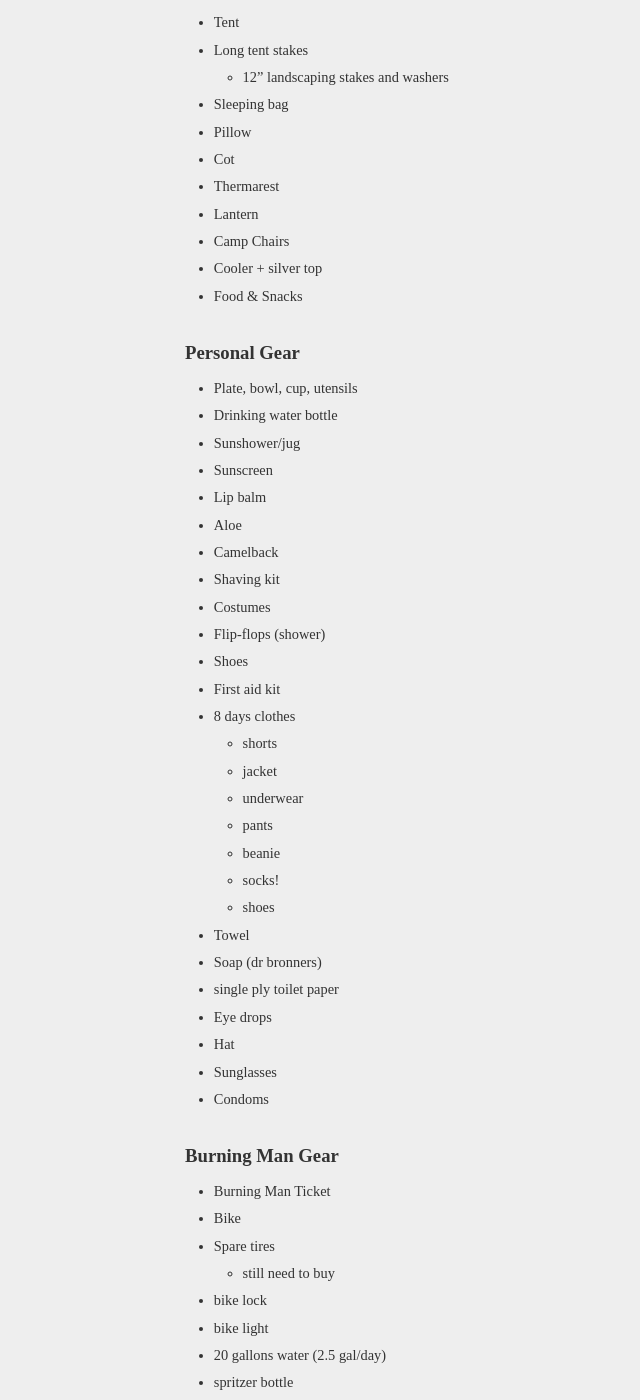
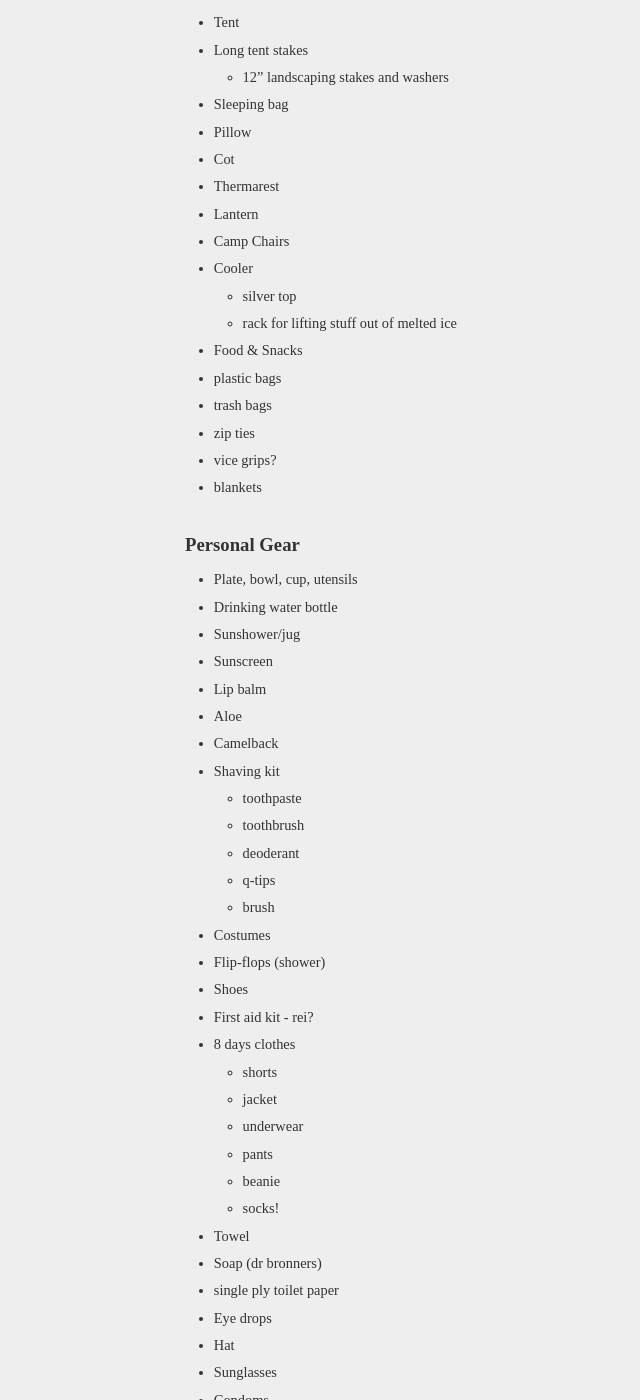
Before and after one commit to icco/traveling, a Jekyll site: the page built from old/burningman2012.md, in a window 1280 px wide and 1400 px high, scrolled down 195 px. Shown: the whole window, without its empty margins (55-695 px from the left). Built offline with Jekyll 4.4.1, drawn with Linux system fonts in a browser that asks for light colours; some of the changed text lies outside the part shown.

Commit message:
more stuff from reed.

```diff
--- a/old/burningman2012.md
+++ b/old/burningman2012.md
@@ -20,8 +20,15 @@ Based off of [Reed Morse's List][1].
  * Thermarest
  * Lantern
  * Camp Chairs
- * Cooler + silver top
+ * Cooler
+   * silver top
+   * rack for lifting stuff out of melted ice
  * Food &amp; Snacks
+ * plastic bags
+ * trash bags
+ * zip ties
+ * vice grips?
+ * blankets
 
 ## Personal Gear
 
@@ -33,10 +40,15 @@ Based off of [Reed Morse's List][1].
  * Aloe
  * Camelback
  * Shaving kit
+   * toothpaste
+   * toothbrush
+   * deoderant
+   * q-tips
+   * brush
  * Costumes
  * Flip-flops (shower)
  * Shoes
- * First aid kit
+ * First aid kit - rei?
  * 8 days clothes
    * shorts
    * jacket
@@ -44,7 +56,6 @@ Based off of [Reed Morse's List][1].
    * pants
    * beanie
    * socks!
-   * shoes
  * Towel
  * Soap (dr bronners)
  * single ply toilet paper
@@ -52,22 +63,24 @@ Based off of [Reed Morse's List][1].
  * Hat
  * Sunglasses
  * Condoms
+ * water bottles
 
 ## Burning Man Gear
 
  * Burning Man Ticket
  * Bike
- * Spare tires
-   * still need to buy
- * bike lock
- * bike light
+   * Spare tires
+   * tenisball for kickstand?
+   * bike lock
+   * bike light
  * 20 gallons water (2.5 gal/day)
- * spritzer bottle
  * work gloves
  * toolkit
  * rope/cord
  * bike rack
  * batteries
+   * AA
+   * ?
  * el wire
  * extension cord
  * dust goggles (amber)
@@ -84,7 +97,7 @@ Based off of [Reed Morse's List][1].
  * sharpie
  * krazy glue
  * bungie cords
- * moving blanket
+ * moving blankets
  * space blanket
  * matches and lighters
  * deck of cards
```
